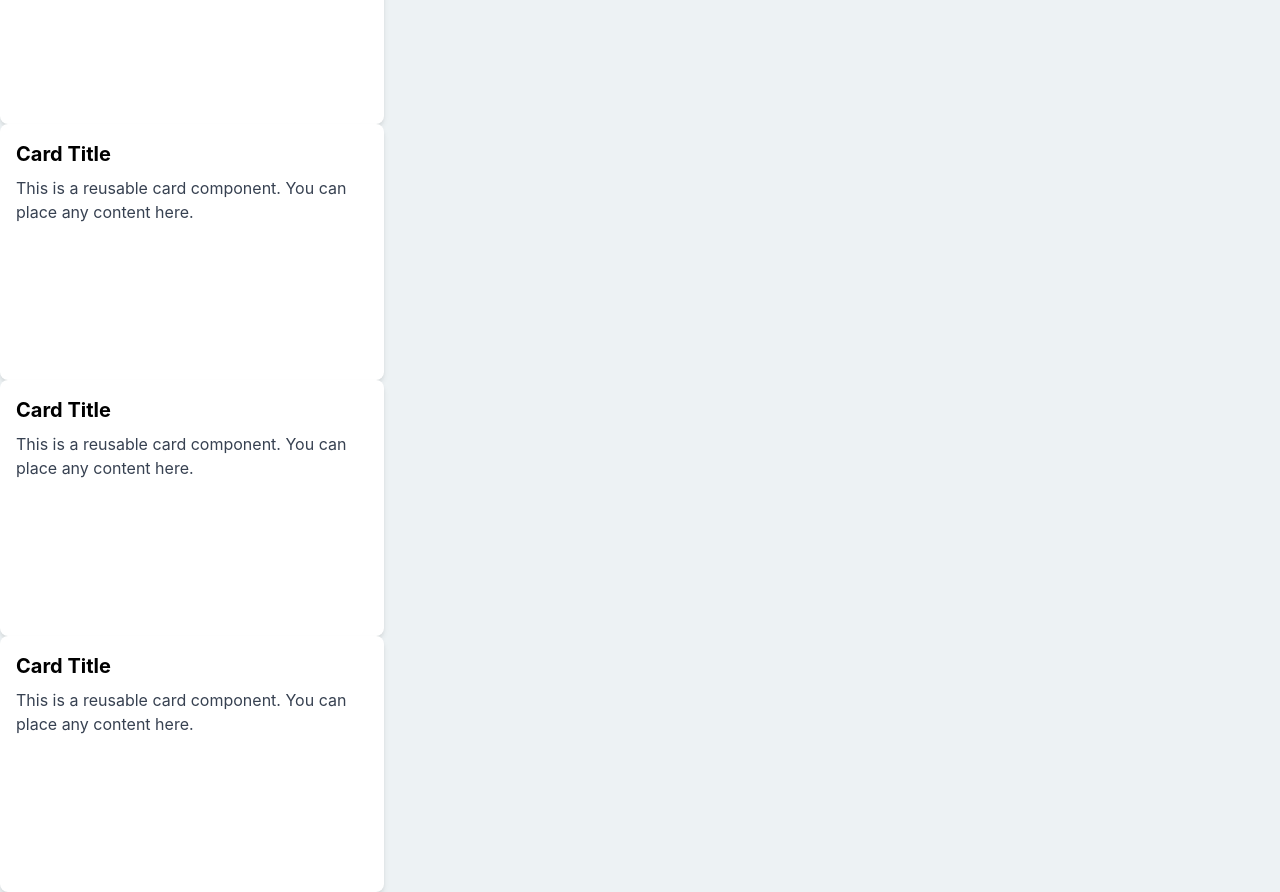
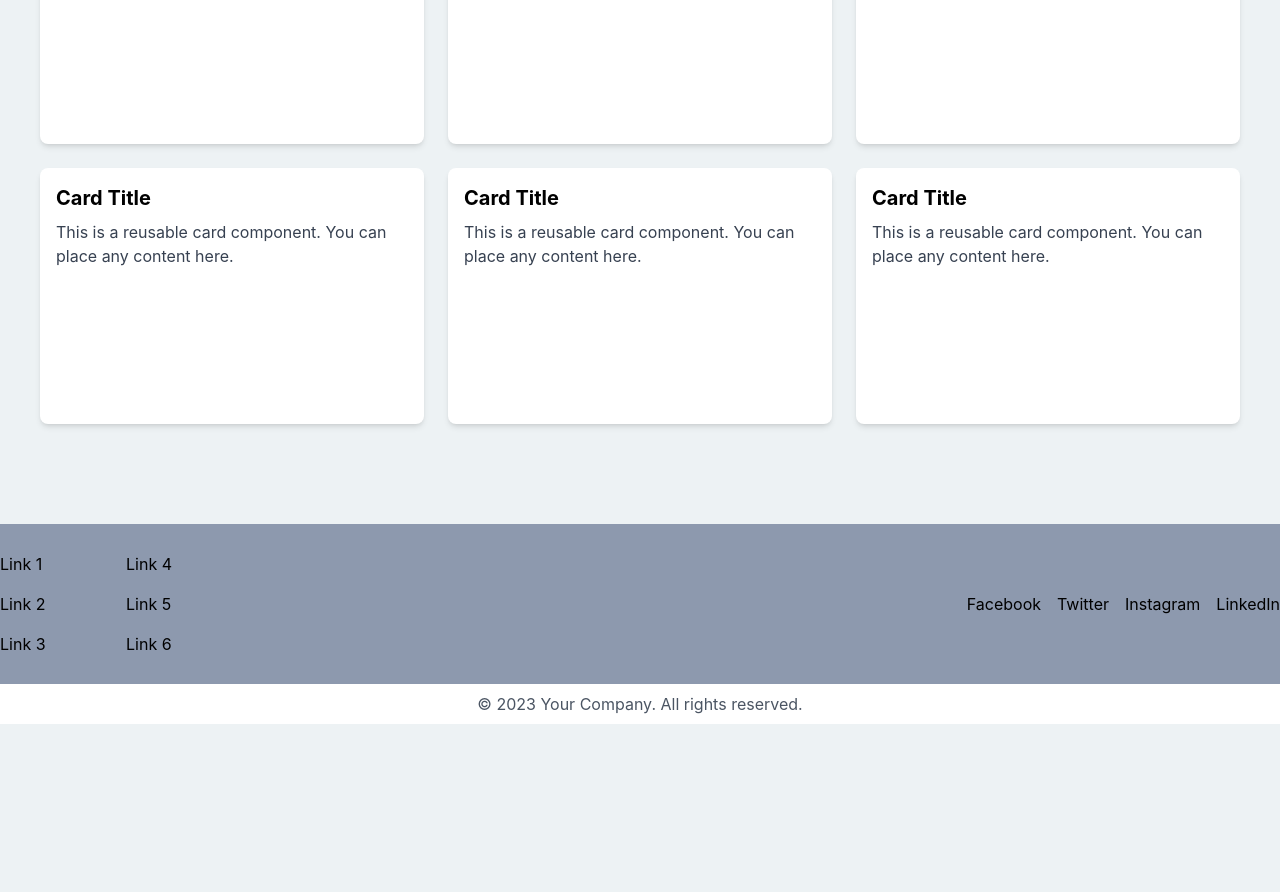
Before and after one commit to karthiknadar1204/jersey, a React (Create React App) app: page /all in a window 1280 px wide. Shown: the part 300-1192 px from the top of the page. After the commit the page ends 1024 px from the top, so only its background shows below. Built offline with nearby package versions, Linux system fonts and the light colour scheme.

Commit message:
Footer completed

```diff
--- a/src/App.js
+++ b/src/App.js
@@ -1,22 +1,25 @@
-import React from 'react'
-import Navbar from './components/Navbar'
-import { BrowserRouter as Router, Routes,Route } from 'react-router-dom'
-import Footer from './components/Footer'
-import AllProducts from './pages/AllProducts'
-import Home from './pages/Home'
+import React from 'react';
+import Navbar from './components/Navbar';
+import { BrowserRouter as Router, Routes, Route } from 'react-router-dom';
+import Footer from './components/Footer';
+import AllProducts from './pages/AllProducts';
+import Home from './pages/Home';
 
 const App = () => {
   return (
     <Router>
-        <Navbar/>
-      <Routes>
-      <Route path='/' element={<Home/>} />
-        <Route path='/all' element={<AllProducts/>}/>
-
-      </Routes>
-      {/* <Footer/> */}
+      <div className="flex flex-col min-h-screen"> {/* Ensure the flex container takes at least the full height of the viewport */}
+        <Navbar />
+        <main className="flex-grow"> {/* This allows the content area to grow and push the footer down */}
+          <Routes>
+            <Route path='/' element={<Home />} />
+            <Route path='/all' element={<AllProducts />} />
+          </Routes>
+        </main>
+        <Footer />
+      </div>
     </Router>
-  )
+  );
 }
 
-export default App
+export default App;
--- a/src/components/Footer.jsx
+++ b/src/components/Footer.jsx
@@ -1,9 +1,38 @@
-import React from 'react'
+import React from "react";
 
 const Footer = () => {
   return (
-    <div>Footer</div>
-  )
-}
+    <footer className="relative">
+      <div className="bg-[#8D99AE] h-40 -mt-8">
+        <div className="container mx-auto flex justify-between items-center h-full">
+          <div className="footer_links grid grid-cols-2 gap-4 text-left">
+            <div className="space-y-4">
+              <a href="#link1" className="block text-black hover:text-gray-700">Link 1</a>
+              <a href="#link2" className="block text-black hover:text-gray-700">Link 2</a>
+              <a href="#link3" className="block text-black hover:text-gray-700">Link 3</a>
+            </div>
+            <div className="space-y-4">
+              <a href="#link4" className="block text-black hover:text-gray-700">Link 4</a>
+              <a href="#link5" className="block text-black hover:text-gray-700">Link 5</a>
+              <a href="#link6" className="block text-black hover:text-gray-700">Link 6</a>
+            </div>
+          </div>
 
-export default Footer
+          <div className="socials flex space-x-4">
+            <a href="#facebook" className="text-black hover:text-gray-700">Facebook</a>
+            <a href="#twitter" className="text-black hover:text-gray-700">Twitter</a>
+            <a href="#instagram" className="text-black hover:text-gray-700">Instagram</a>
+            <a href="#linkedin" className="text-black hover:text-gray-700">LinkedIn</a>
+          </div>
+        </div>
+      </div>
+      <div className="bg-white py-2">
+        <div className="container mx-auto text-center">
+          <p className="text-gray-600">© 2023 Your Company. All rights reserved.</p>
+        </div>
+      </div>
+    </footer>
+  );
+};
+
+export default Footer;
--- a/src/components/Hero.jsx
+++ b/src/components/Hero.jsx
@@ -20,7 +20,7 @@ const Hero = () => {
 
 
         <div className="right-img flex justify-end mr-24">
-            <img src={img} alt="" className='max-h-1/2 max-w-3/12' />
+            <img src={img} alt="" className=' home_image' />
         </div>
     </div>
   )
--- a/src/components/Navbar.jsx
+++ b/src/components/Navbar.jsx
@@ -25,7 +25,7 @@ const Navbar = () => {
               <li className="hidden sm:inline">Home</li>
             </NavLink>
             <NavLink
-              to="/about"
+              to="/all"
               className={({ isActive }) =>
                 isActive
                   ? "text-red-700 hover:text-red-700"
@@ -35,7 +35,7 @@ const Navbar = () => {
               <li className="hidden sm:inline">All Products</li>
             </NavLink>
             <NavLink
-              to="/profile"
+              to="/contact"
               className={({ isActive }) =>
                 isActive
                   ? "text-red-700 hover:text-red-700"
--- a/src/index.css
+++ b/src/index.css
@@ -60,3 +60,18 @@ code {
   background-color: black;
   color: white;
 }
+
+
+.footer_links{
+  gap: 5rem;
+}
+
+.home_image{
+  height: 40rem;
+  width: 40rem;
+  margin-top: -5rem;
+}
+
+.footer{
+  bottom: 0;
+}
--- a/src/pages/AllProducts.jsx
+++ b/src/pages/AllProducts.jsx
@@ -1,16 +1,19 @@
-import React from 'react'
-import Card from '../components/Card'
+import React from 'react';
+import Card from '../components/Card';
 
 const AllProducts = () => {
   return (
-    <div>
-      <Card/>
-      <Card/>
-      <Card/>
-      <Card/>
-
+    <div className="flex justify-center items-center min-h-screen p-4 mt-[-7rem]">
+      <div className="grid grid-cols-1 sm:grid-cols-2 lg:grid-cols-3 gap-6">
+        <Card />
+        <Card />
+        <Card />
+        <Card />
+        <Card />
+        <Card />
+      </div>
     </div>
-  )
+  );
 }
 
-export default AllProducts
+export default AllProducts;
```
